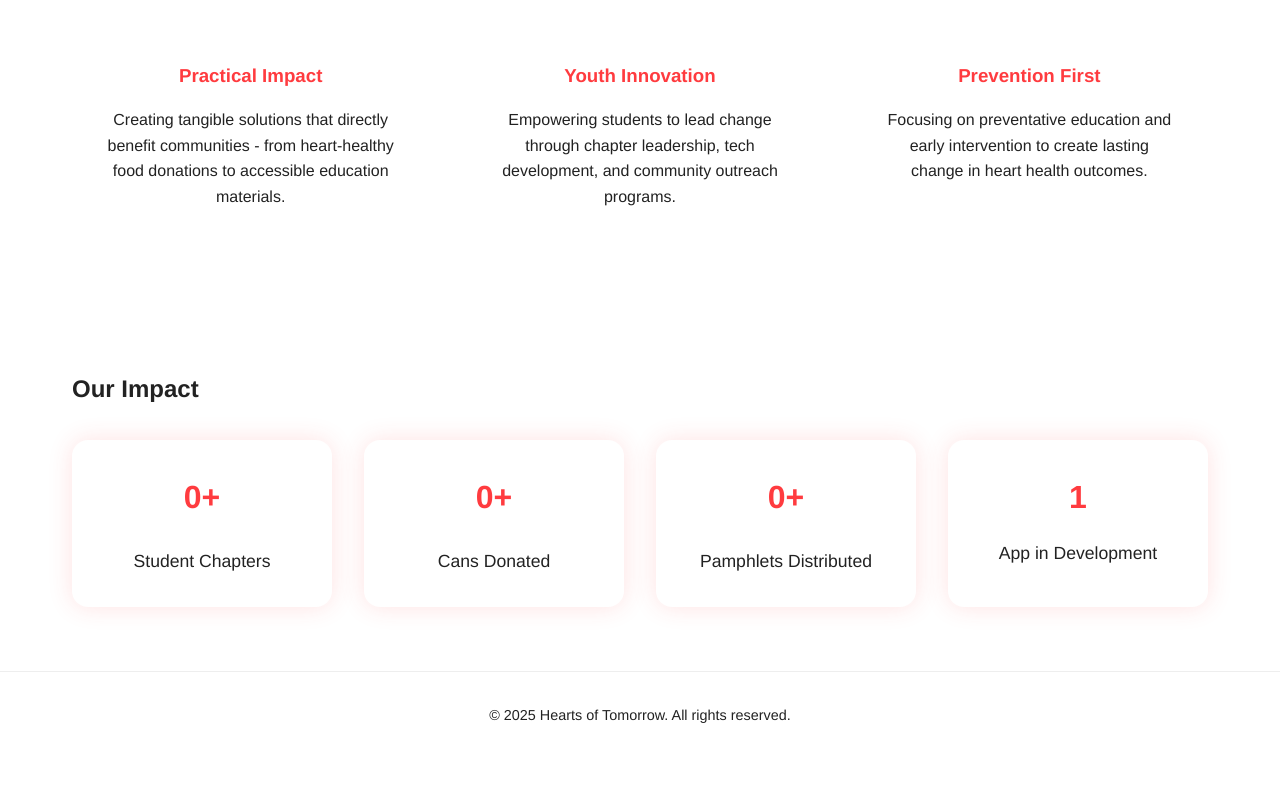
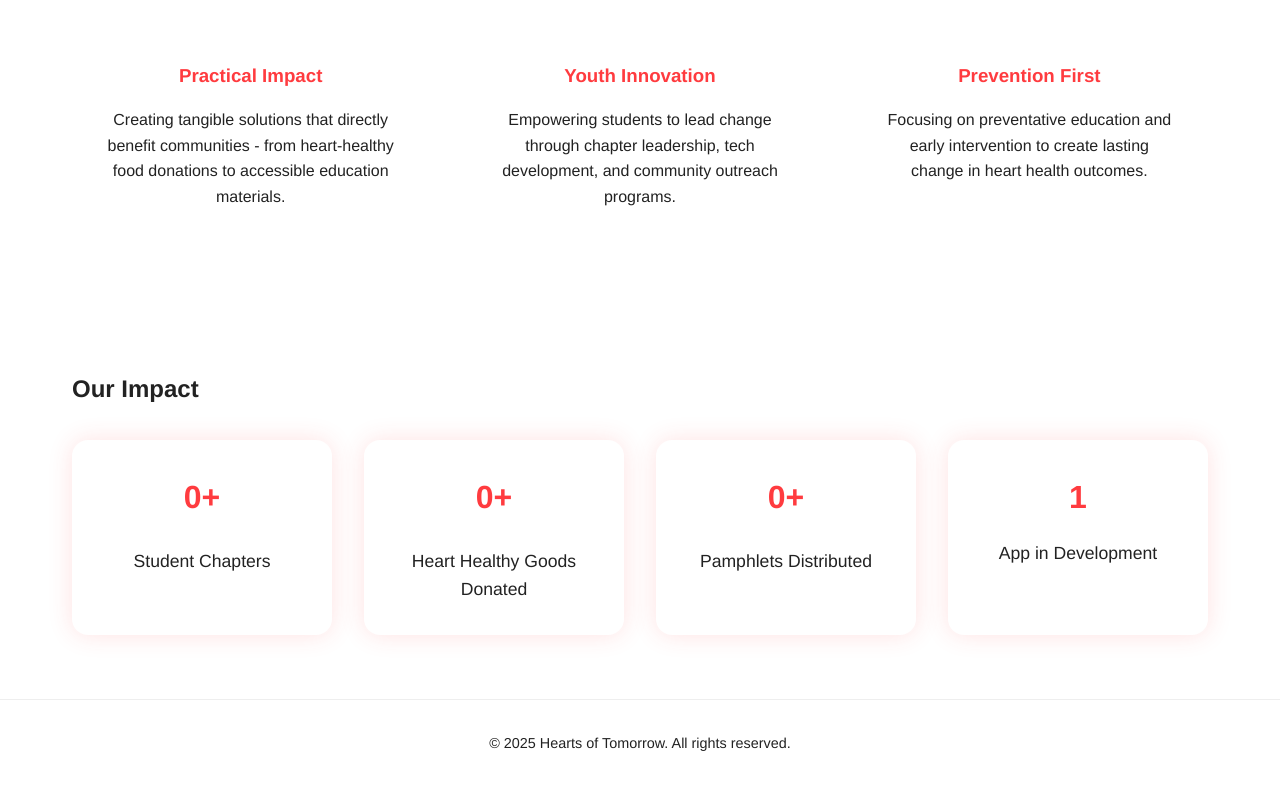
Before and after one commit to heartsoftomorrow/heartsoft, a plain HTML site: page index.html in a window 1280 px wide. Shown: the part 597-1384 px from the top of the page. Before the commit the page ends 1356 px from the top, so only its background shows below. Drawn offline with Linux system fonts and the light colour scheme.

Commit message:
Update index.html
changed "Cans" to "Heart Healthy Goods"

```diff
--- a/index.html
+++ b/index.html
@@ -50,7 +50,7 @@
       </div>
       <div class="impact-box">
         <h2 class="counter" data-target="0">0</h2>
-        <p>Cans Donated</p>
+        <p>Heart Healthy Goods Donated</p>
       </div>
       <div class="impact-box">
         <h2 class="counter" data-target="0">0</h2>
```
